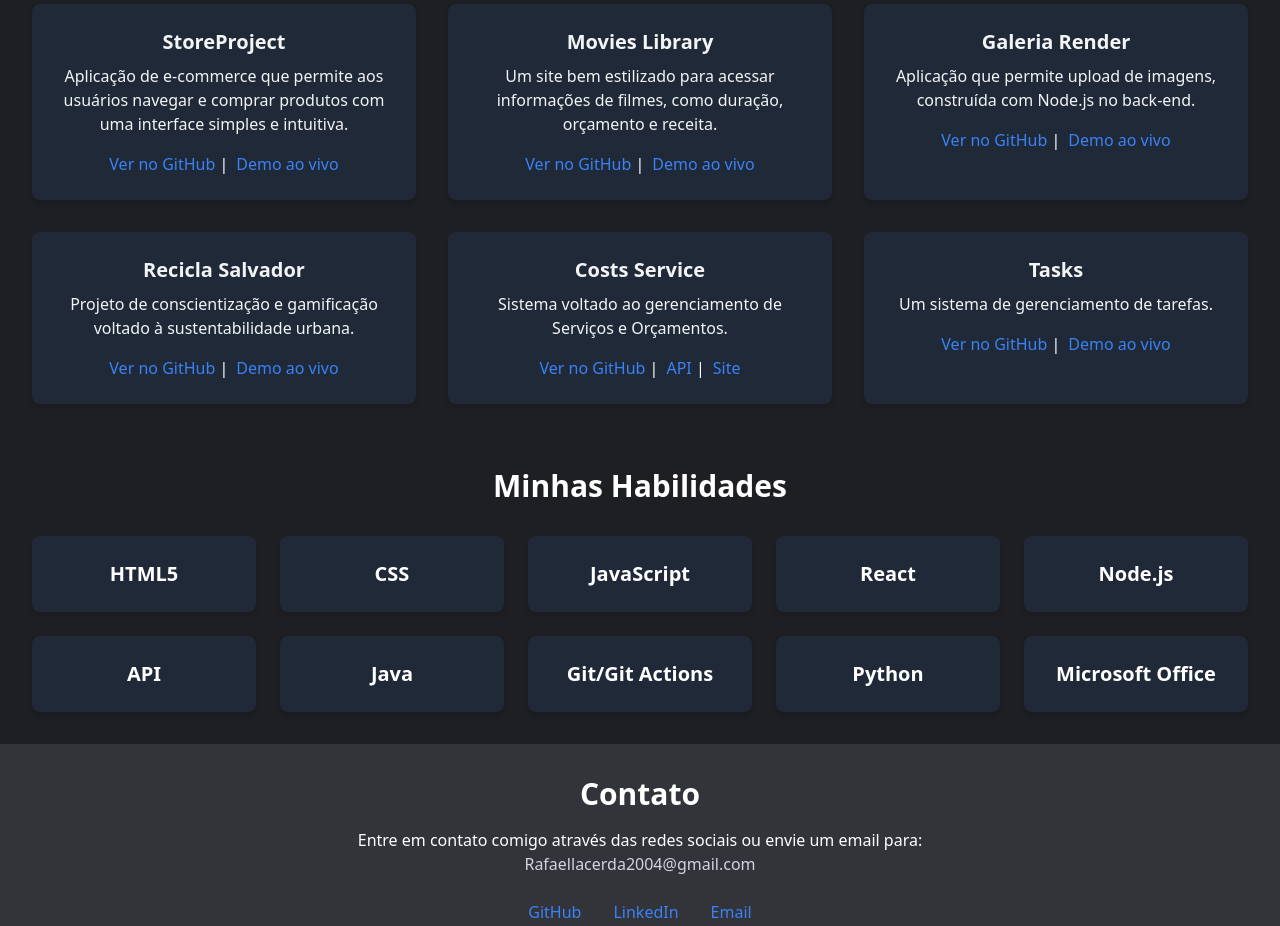
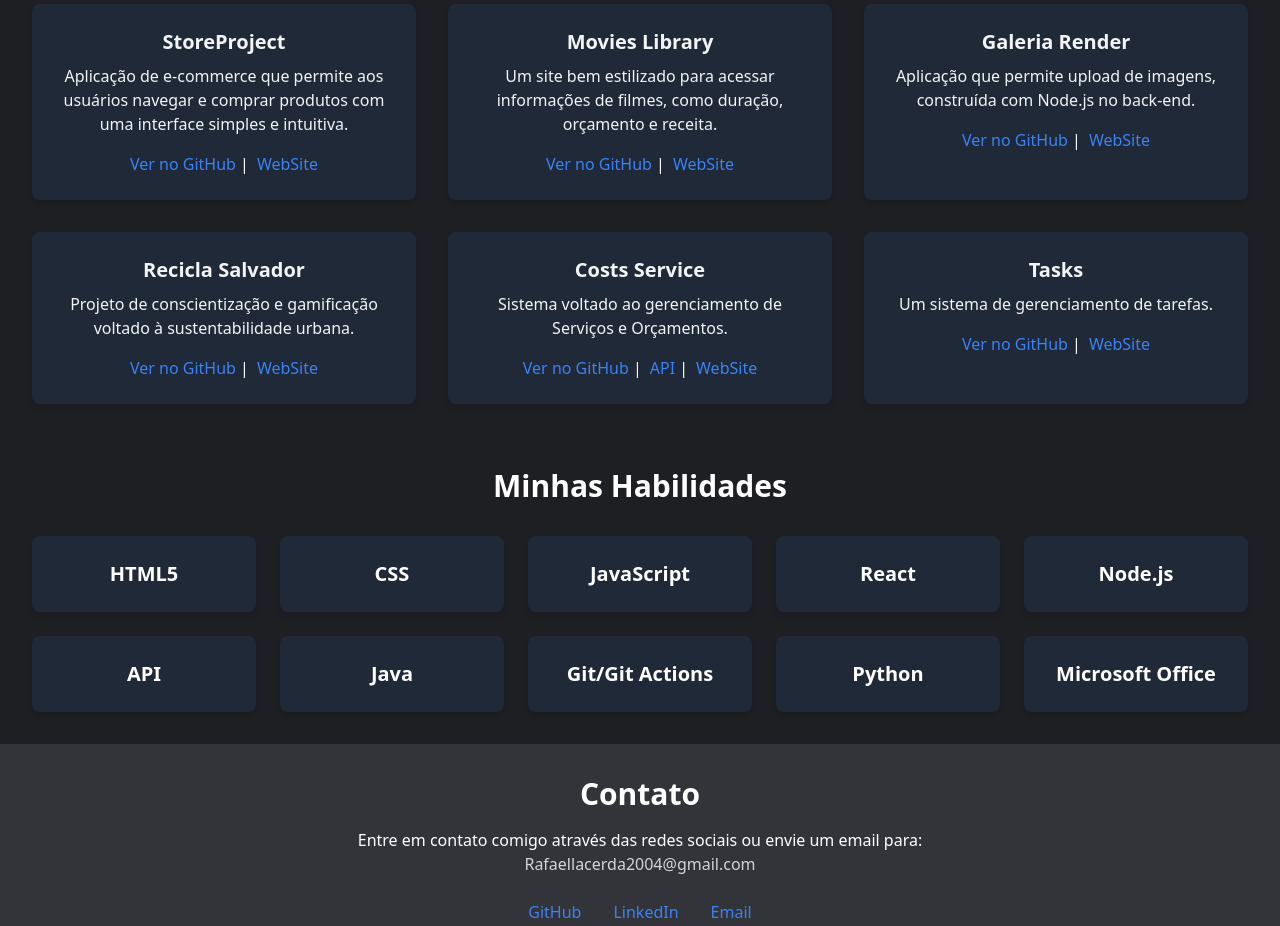
Before and after one commit to RafaelGLacerda/Portf-lio, a React (Create React App) app: page / in a window 1280 px wide. Shown: the part 1220-2146 px from the top of the page. Built offline with nearby package versions, Linux system fonts and the light colour scheme.

Commit message:
Update Projects.tsx

```diff
--- a/src/components/Projects.tsx
+++ b/src/components/Projects.tsx
@@ -36,7 +36,7 @@ const Projects: React.FC = () => {
           <p className="text-gray-100">Aplicação de e-commerce que permite aos usuários navegar e comprar produtos com uma interface simples e intuitiva.</p>
           <div className="mt-4">
             <a href="https://github.com/RafaelGLacerda/StoreProject" className="text-blue-500 hover:text-blue-700" target="_blank" rel="noopener noreferrer">Ver no GitHub</a> |
-            <a href="https://rafaelglacerda.github.io/StoreProject/" className="text-blue-500 hover:text-blue-700 ml-2" target="_blank" rel="noopener noreferrer">Demo ao vivo</a>
+            <a href="https://rafaelglacerda.github.io/StoreProject/" className="text-blue-500 hover:text-blue-700 ml-2" target="_blank" rel="noopener noreferrer">WebSite</a>
           </div>
         </div>
 
@@ -46,7 +46,7 @@ const Projects: React.FC = () => {
           <p className="text-gray-100">Um site bem estilizado para acessar informações de filmes, como duração, orçamento e receita.</p>
           <div className="mt-4">
             <a href="https://github.com/RafaelGLacerda/Movies-Library" className="text-blue-500 hover:text-blue-700" target="_blank" rel="noopener noreferrer">Ver no GitHub</a> |
-            <a href="https://yourmovielibrary.netlify.app/" className="text-blue-500 hover:text-blue-700 ml-2" target="_blank" rel="noopener noreferrer">Demo ao vivo</a>
+            <a href="https://yourmovielibrary.netlify.app/" className="text-blue-500 hover:text-blue-700 ml-2" target="_blank" rel="noopener noreferrer">WebSite</a>
           </div>
         </div>
 
@@ -56,7 +56,7 @@ const Projects: React.FC = () => {
           <p className="text-gray-100">Aplicação que permite upload de imagens, construída com Node.js no back-end.</p>
           <div className="mt-4">
             <a href="https://github.com/RafaelGLacerda/GaleriaRender" className="text-blue-500 hover:text-blue-700" target="_blank" rel="noopener noreferrer">Ver no GitHub</a> |
-            <a href="https://galeriarender-qnwf.onrender.com/" className="text-blue-500 hover:text-blue-700 ml-2" target="_blank" rel="noopener noreferrer">Demo ao vivo</a>
+            <a href="https://galeriarender-qnwf.onrender.com/" className="text-blue-500 hover:text-blue-700 ml-2" target="_blank" rel="noopener noreferrer">WebSite</a>
           </div>
         </div>
 
@@ -66,7 +66,7 @@ const Projects: React.FC = () => {
           <p className="text-gray-100">Projeto de conscientização e gamificação voltado à sustentabilidade urbana.</p>
           <div className="mt-4">
             <a href="https://github.com/RafaelGLacerda/ReciclaSalvador" className="text-blue-500 hover:text-blue-700" target="_blank" rel="noopener noreferrer">Ver no GitHub</a> |
-            <a href="https://reciclasalvador.netlify.app/" className="text-blue-500 hover:text-blue-700 ml-2" target="_blank" rel="noopener noreferrer">Demo ao vivo</a>
+            <a href="https://reciclasalvador.netlify.app/" className="text-blue-500 hover:text-blue-700 ml-2" target="_blank" rel="noopener noreferrer">WebSite</a>
           </div>
         </div>
 
@@ -77,7 +77,7 @@ const Projects: React.FC = () => {
           <div className="mt-4">
             <a href="https://github.com/RafaelGLacerda/costs_project" className="text-blue-500 hover:text-blue-700" target="_blank" rel="noopener noreferrer">Ver no GitHub</a> |
             <a href="https://costs-api-i62v.onrender.com" className="text-blue-500 hover:text-blue-700 ml-2" target="_blank" rel="noopener noreferrer">API</a> |
-            <a href="https://costs-project.onrender.com" className="text-blue-500 hover:text-blue-700 ml-2" target="_blank" rel="noopener noreferrer">Site</a>
+            <a href="https://costs-project.onrender.com" className="text-blue-500 hover:text-blue-700 ml-2" target="_blank" rel="noopener noreferrer">WebSite</a>
           </div>
         </div>
 
@@ -87,7 +87,7 @@ const Projects: React.FC = () => {
           <p className="text-gray-100">Um sistema de gerenciamento de tarefas.</p>
           <div className="mt-4">
             <a href="https://github.com/RafaelGLacerda/Tasks?tab=readme-ov-file" className="text-blue-500 hover:text-blue-700" target="_blank" rel="noopener noreferrer">Ver no GitHub</a> |
-            <a href="https://tasks-hbdt.onrender.com/" className="text-blue-500 hover:text-blue-700 ml-2" target="_blank" rel="noopener noreferrer">Demo ao vivo</a>
+            <a href="https://tasks-hbdt.onrender.com/" className="text-blue-500 hover:text-blue-700 ml-2" target="_blank" rel="noopener noreferrer">WebSite</a>
           </div>
         </div>
         </div>
```
